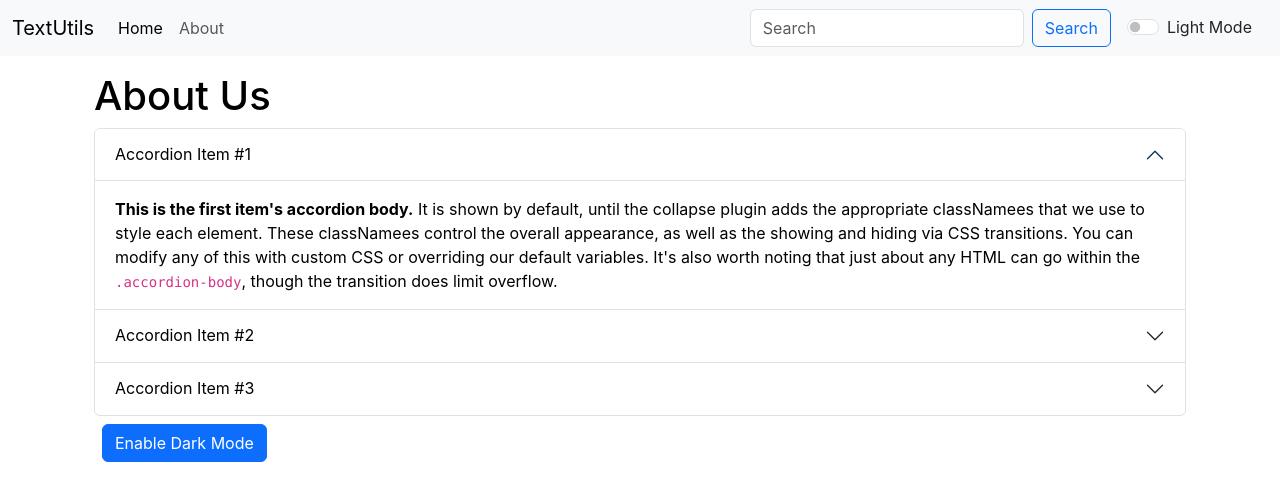
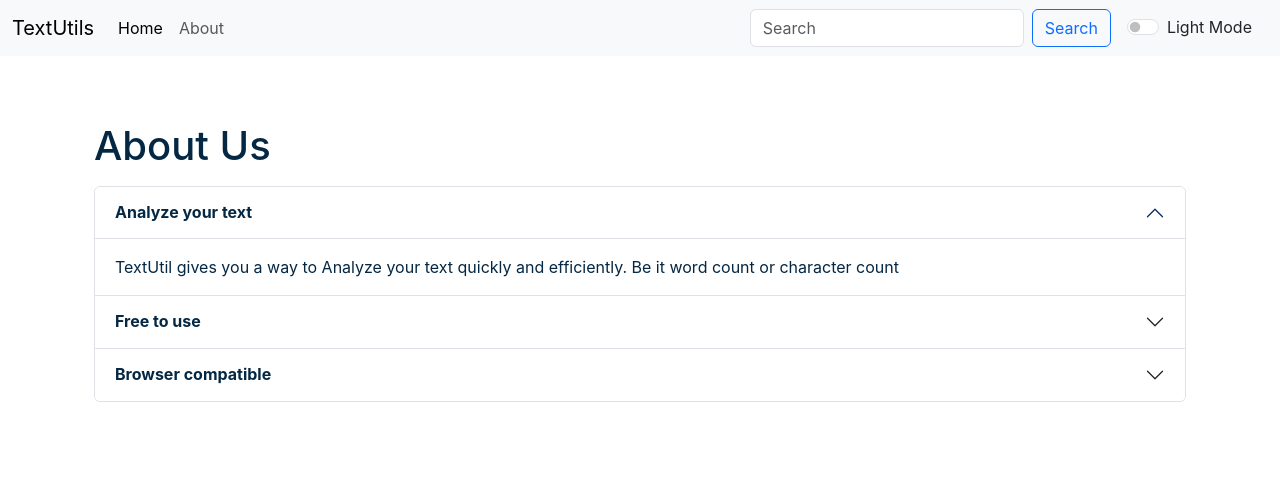
Before and after one commit to AbhayRanjan471/TextUtlil, a React (Create React App) app: page /about in a window 1280 px wide. Shown: the top 500 px of the page. Built offline with nearby package versions, Linux system fonts and the light colour scheme.

Commit message:
till leture 19

```diff
--- a/public/index.html
+++ b/public/index.html
@@ -5,9 +5,10 @@
     <link rel="icon" href="%PUBLIC_URL%/favicon.ico" />
     <meta name="viewport" content="width=device-width, initial-scale=1" />
     <meta name="theme-color" content="#000000" />
+    <!-- Content: This will help to make search efficient -->
     <meta
       name="description"
-      content="TextUtil is a utility which can be used to manipulate your text in the way want."
+      content="TextUtil is a word counter and a character counting utility which can be used to manipulate your text in the way want. You can remove extra spaces, copy the manipulated text , ca change to ulternate upper and lower case as well as convert the text from UpperCase to LowerCase and LowerCase to UpperCase"
     />
     <link rel="apple-touch-icon" href="%PUBLIC_URL%/favicon.png" />
     <!--
@@ -28,7 +29,7 @@
     <!-- bootstrap css -->
     <link href="https://cdn.jsdelivr.net/npm/bootstrap@5.3.0-alpha1/dist/css/bootstrap.min.css" rel="stylesheet" integrity="sha384-GLhlTQ8iRABdZLl6O3oVMWSktQOp6b7In1Zl3/Jr59b6EGGoI1aFkw7cmDA6j6gD" crossorigin="anonymous">
 
-    <title>TextUtil-Home</title>
+    <title>TextUtil- Word counter | character counter | lowercase to uppercase | uppercase to lowercase</title>
 
   </head>
   <body>
--- a/src/App.js
+++ b/src/App.js
@@ -11,7 +11,7 @@ import {
   BrowserRouter as Router,
   Route,
   Routes,
-  Link
+  // Link
 } from "react-router-dom";
 
 function App() {
@@ -69,8 +69,8 @@ function App() {
                 {/* 👇️ Wrap your Route components in a Routes component */}
               <Routes>
                 {/* 'exact path' : it will find the eaxt path of the url and we use only 'path="about"': it will check for the partial url */}
-                <Route exact path="/about" element={<About />} />
-                <Route exact path="/" element={<TextForm showAlert={showAlert} heading="Enter the text to analyse" mode={mode}/>} />
+                <Route exact path="/about" element={<About mode={mode}/>} />
+                <Route exact path="/" element={<TextForm showAlert={showAlert} heading="Try TextUtils - word Counter, charcater Counter, Remove extra spaces" mode={mode}/>} />
               </Routes>
 
           </div>
--- a/src/components/About.js
+++ b/src/components/About.js
@@ -1,76 +1,60 @@
     import React, {useState} from 'react'
 
-    export default function About() {
+    export default function About(props) {
 
         //initiall state will be
-        const [myStyle, setMyStyle] = useState({
-            color: 'black',
-            backgroundColor: 'white'
-        })
+        // const [myStyle, setMyStyle] = useState({
+        //     color: 'black',
+        //     backgroundColor: 'white'
+        // })
 
-        const [btntext, setBtnText] = useState("Enable Dark Mode");
+        let myStyle = {
+            color: props.mode === 'dark'?'white':'#042743',
+            backgroundColor: props.mode ===  'dark'?'rgb(36 74 104)':'white',
 
-        //when we will click the funciton this funciton will be called
-       const toggleStyle = ()=>{
-            if(myStyle.color === 'white'){
-                setMyStyle({
-                    color: 'black',
-                    backgroundColor: 'white',
+        }
 
-                })
-                setBtnText("Enable Dark Mode");
-            }else{
-                setMyStyle({
-                    color: 'white',
-                    backgroundColor: 'black',
-                    border:'1px solid white'
-                })
-                setBtnText("Enable Light Mode")
-            }
-        }
+
     return (
-        <div className='container' style={myStyle}>
-                <h1>About Us</h1>
+        <div className='container' >
+                <h1 className='my-3' style={{color: props.mode === 'dark'?'white':'#042743'}}>About Us</h1>
                 <div className="accordion" id="accordionExample">
             <div className="accordion-item">
             <h2 className="accordion-header" id="headingOne">
                 <button className="accordion-button" type="button" style={myStyle} data-bs-toggle="collapse" data-bs-target="#collapseOne" aria-expanded="true" aria-controls="collapseOne">
-                Accordion Item #1
+                <strong>Analyze your text</strong>
                 </button>
             </h2>
             <div id="collapseOne" className="accordion-collapse collapse show" aria-labelledby="headingOne" data-bs-parent="#accordionExample">
                 <div className="accordion-body" style={myStyle}>
-                <strong>This is the first item's accordion body.</strong> It is shown by default, until the collapse plugin adds the appropriate classNamees that we use to style each element. These classNamees control the overall appearance, as well as the showing and hiding via CSS transitions. You can modify any of this with custom CSS or overriding our default variables. It's also worth noting that just about any HTML can go within the <code>.accordion-body</code>, though the transition does limit overflow.
+                 TextUtil gives you a way to Analyze your text quickly and efficiently. Be it word count or character count
                 </div>
             </div>
             </div>
             <div className="accordion-item">
             <h2 className="accordion-header" id="headingTwo">
                 <button className="accordion-button collapsed" type="button" style={myStyle} data-bs-toggle="collapse" data-bs-target="#collapseTwo" aria-expanded="false" aria-controls="collapseTwo">
-                Accordion Item #2
+                <strong>Free to use</strong>
                 </button>
             </h2>
             <div id="collapseTwo" className="accordion-collapse collapse" aria-labelledby="headingTwo" data-bs-parent="#accordionExample">
                 <div className="accordion-body" style={myStyle}>
-                <strong>This is the second item's accordion body.</strong> It is hidden by default, until the collapse plugin adds the appropriate classNamees that we use to style each element. These classNamees control the overall appearance, as well as the showing and hiding via CSS transitions. You can modify any of this with custom CSS or overriding our default variables. It's also worth noting that just about any HTML can go within the <code>.accordion-body</code>, though the transition does limit overflow.
+                TextUtil is a Free character counter tool that provides instant character count & words count statistics for a given text. TextUtils reports the number of words and character . Thus it is suitable for writing text with word/ charcater limit.
                 </div>
             </div>
             </div>
             <div className="accordion-item">
             <h2 className="accordion-header" id="headingThree">
                 <button className="accordion-button collapsed" type="button" style={myStyle} data-bs-toggle="collapse" data-bs-target="#collapseThree" aria-expanded="false" aria-controls="collapseThree">
-                Accordion Item #3
+                <strong>Browser compatible</strong>
                 </button>
             </h2>
             <div id="collapseThree" className="accordion-collapse collapse" aria-labelledby="headingThree" data-bs-parent="#accordionExample">
                 <div className="accordion-body" style={myStyle}>
-                <strong>This is the third item's accordion body.</strong> It is hidden by default, until the collapse plugin adds the appropriate classNamees that we use to style each element. These classNamees control the overall appearance, as well as the showing and hiding via CSS transitions. You can modify any of this with custom CSS or overriding our default variables. It's also worth noting that just about any HTML can go within the <code>.accordion-body</code>, though the transition does limit overflow.
+                 This word counter software works in any web browser such as Chrome, Firefox, Internet Explorer, Safari, Opera. It suits to count character in facebook , blog , books, excel document, pdf document, essays etc.
                 </div>
             </div>
             </div>
-            </div>
-            <div className='container p-2'>
-            <button onClick={toggleStyle} type='button' className="btn btn-primary">{btntext}</button>
             </div>
 
         </div>
--- a/src/components/Alert.js
+++ b/src/components/Alert.js
@@ -8,9 +8,11 @@ export default function Alert(props) {
     return lower.charAt(0).toUpperCase() + lower.slice(1);
   }
   return (
-    props.alert && <div class={`alert alert-${props.alert.type} alert-dismissible fade show`} role="alert">
+    <div className="container" style={{height: '50px '}}>
+    {props.alert && <div className={`alert alert-${props.alert.type} alert-dismissible fade show`} role="alert">
          <strong>{capitalize(props.alert.type)}</strong>: {props.alert.msg}
         {/* <button type="button" class="btn-close" data-bs-dismiss="alert" aria-label="Close"></button> */}
+    </div>}
     </div>
   )
 }
```
Also changed, not shown: src/components/Navbar.js (+6 -1 lines), src/components/TextForm.js (+17 -9 lines), src/components/read.txt.
